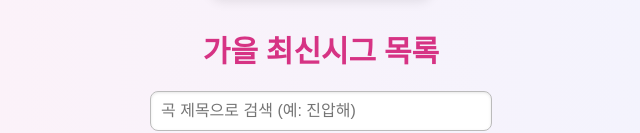
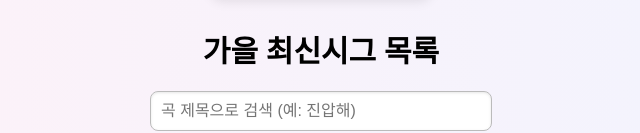
Before and after one commit to gg92dam/list, a plain HTML site: page 가을.html in a window 1280 px wide. Shown: the part 216-349 px from the top of the page, without its empty margins (319-959 px from the left). Drawn offline with Linux system fonts and the light colour scheme.

Commit message:
Update 가을.html

```diff
--- a/가을.html
+++ b/가을.html
@@ -20,7 +20,7 @@
     h1 {
       text-align: center;
       font-size: 30px;
-      color: #d63384;
+      color: #000000;
       margin-bottom: 10px;
     }
     input[type="text"] {
```
